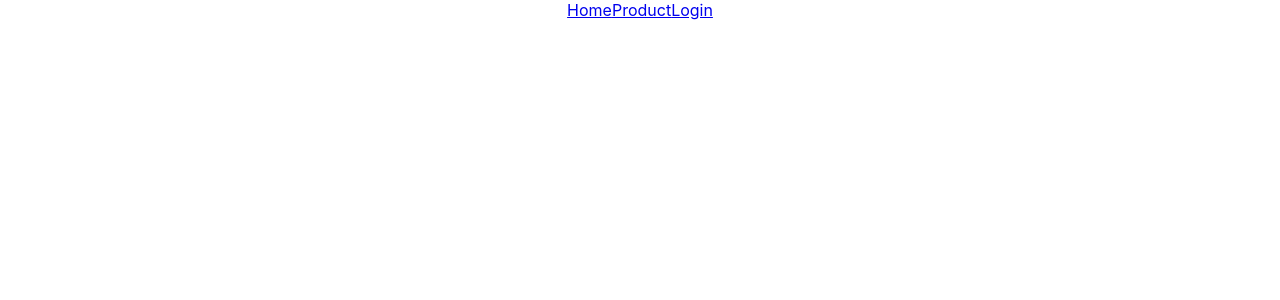
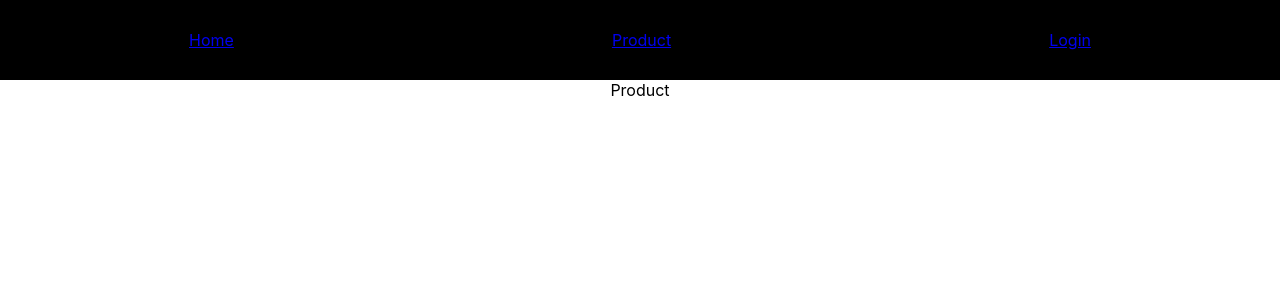
Before and after one commit to samrat124/Dshop, a React (Create React App) app in the folder dshop-client/: page /product/name in a window 1280 px wide. Before the commit this address had no page. Shown: the top 300 px of the page. Built offline with nearby package versions, Linux system fonts and the light colour scheme.

Commit message:
added navbar and category page

```diff
--- a/dshop-client/src/Components/AllRoutes.jsx
+++ b/dshop-client/src/Components/AllRoutes.jsx
@@ -10,7 +10,7 @@ const AllRoutes = () => {
         <Routes>
             <Route path='/' element={<Category/>}/>
             <Route path='/login' element={<Login/>}/>
-            <Route path='/product' element={<Product/>}/>
+            <Route path='/product/:name' element={<Product/>}/>
         </Routes>
     </div>
   )
--- a/dshop-client/src/Components/Category.jsx
+++ b/dshop-client/src/Components/Category.jsx
@@ -10,9 +10,9 @@ const Category = () => {
        })
      },[])
   return (
-    <div style={{display:'grid',gridTemplateColumns:'repeat(3,1fr)',gap:'5%',padding:'5%'}}>{
+    <div style={{display:'grid',gridTemplateColumns:'repeat(3,1fr)',gap:'5%',padding:'5%',marginTop:'20px'}}>{
         category.map((ele,index)=>{
-            return <CatgCard {...ele}/>
+            return <  CatgCard {...ele}/>
         })
         }</div>
   )
--- a/dshop-client/src/Components/CatgCard.jsx
+++ b/dshop-client/src/Components/CatgCard.jsx
@@ -1,13 +1,15 @@
 import React from 'react'
+import { Link } from 'react-router-dom'
 
 const CatgCard = (props) => {
     console.log(props)
     let{image,name}=props
   return (
-    <div >
+   <Link to={`/product/${name}`}> <div >
         <img style={{width:'100%'}} src={image} alt={name} />
         <h3 style={{}}>{name}</h3>
     </div>
+    </Link>
   )
 }
 
--- a/dshop-client/src/Components/Navbar.jsx
+++ b/dshop-client/src/Components/Navbar.jsx
@@ -3,9 +3,9 @@ import {Link} from 'react-router-dom'
 
 const Navbar = () => {
   return (
-    <div>
+    <div style={{width:'100%', display:'flex',justifyContent:'space-around',height:'80px',backgroundColor:'black',position:'sticky',zIndex:'5',top:'0',alignItems:'center'}}>
         <Link to='/'>Home</Link>
-        <Link to='/product'>Product</Link>
+        <Link to='/product/name'>Product</Link>
          <Link to='/login'>Login</Link>
     </div>
   )
--- a/dshop-client/src/Components/Product.jsx
+++ b/dshop-client/src/Components/Product.jsx
@@ -1,6 +1,10 @@
 import React from 'react'
+import { useParams } from 'react-router-dom'
+
 
 const Product = () => {
+    let {name}=useParams();
+    console.log(name);
   return (
     <div>Product</div>
   )
```
